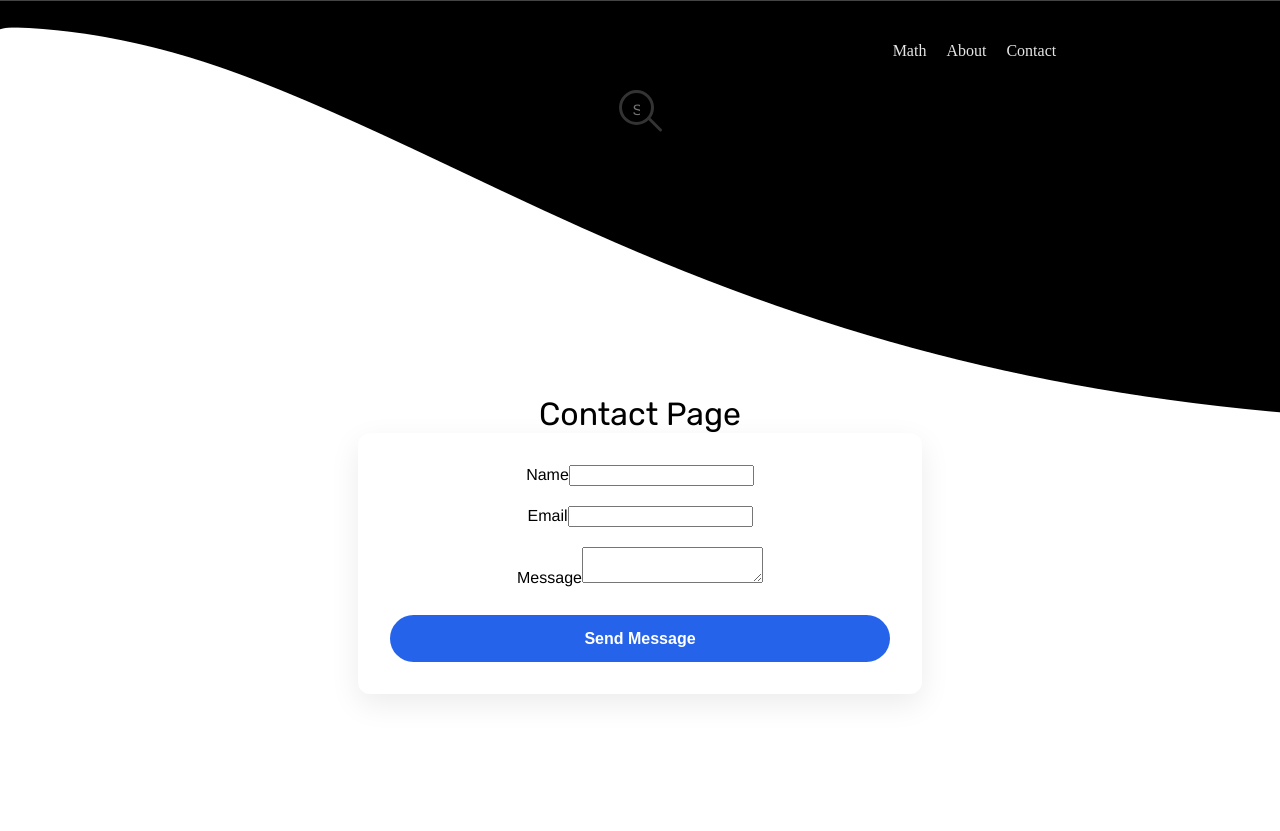
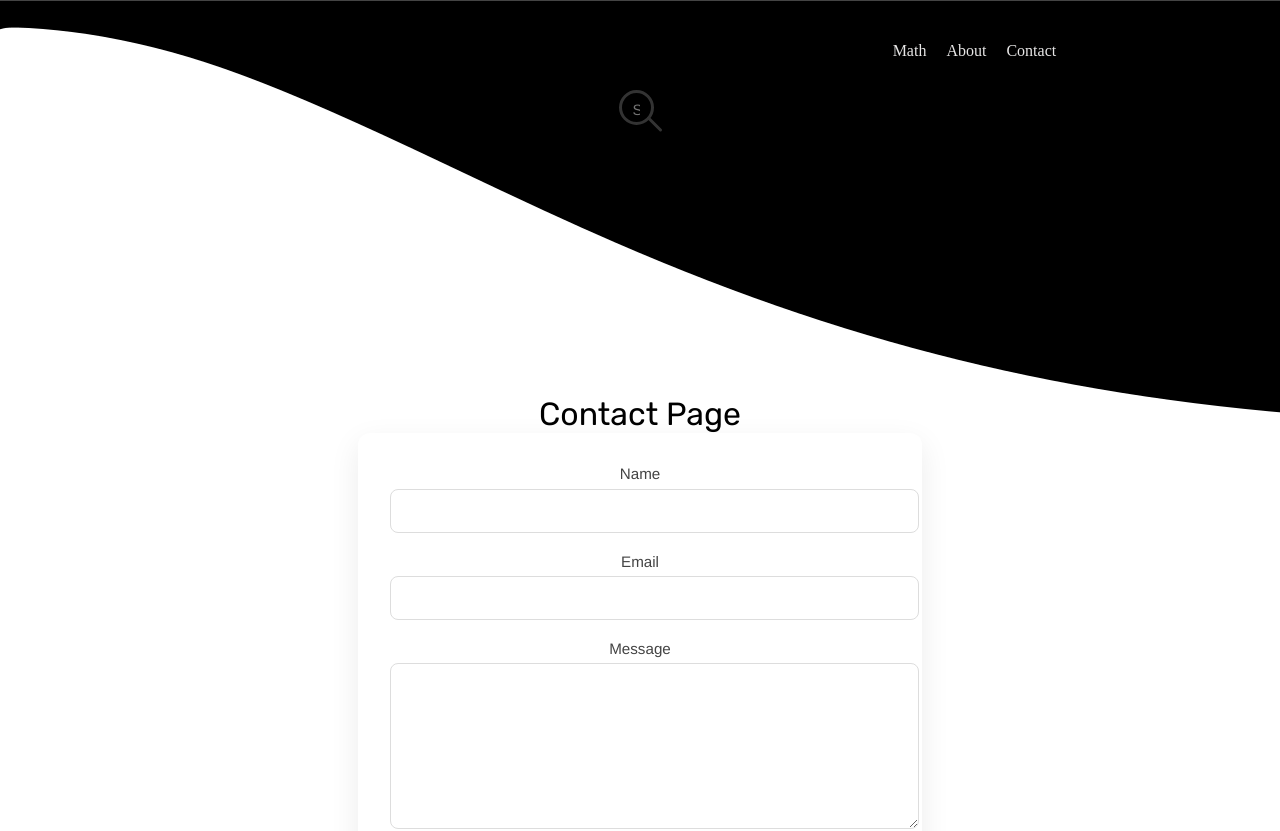
Before and after one commit to aaron1986/MathArticles, a React (Vite) app: page /contact in a window 1280 px wide. Shown: the top 831 px of the page. Before the commit the page ends 800 px from the top, so only its background shows below. Built offline with nearby package versions, Linux system fonts and the light colour scheme; a web font is replaced by a local one.

Commit message:
updated contact page

```diff
--- a/src/Components/Contact.jsx
+++ b/src/Components/Contact.jsx
@@ -22,17 +22,17 @@ export default function Contact() {
             <form className="contact-form" name="contact" method="POST" data-netlify="true">
               <input type="hidden" name="form-name" value="contact" />
 
-            <div className="form_group">
+            <div className="form-group">
           <label htmlFor="name">Name</label>
           <input id="name" name="name" value={formData.name} onChange={handleChange} required />
         </div> {/* end div for form_group */}
 
-            <div className="form_group">
+            <div className="form-group">
           <label htmlFor="email">Email</label>
           <input id="email" name="email" type="email" value={formData.email} onChange={handleChange} required />
         </div> {/* end div for form_group */}
 
-            <div className="form_group">
+            <div className="form-group">
           <label htmlFor="message">Message</label>
           <textarea id="message" name="message" value={formData.message} onChange={handleChange} required />
         </div> {/* end div for form_group */}
```
